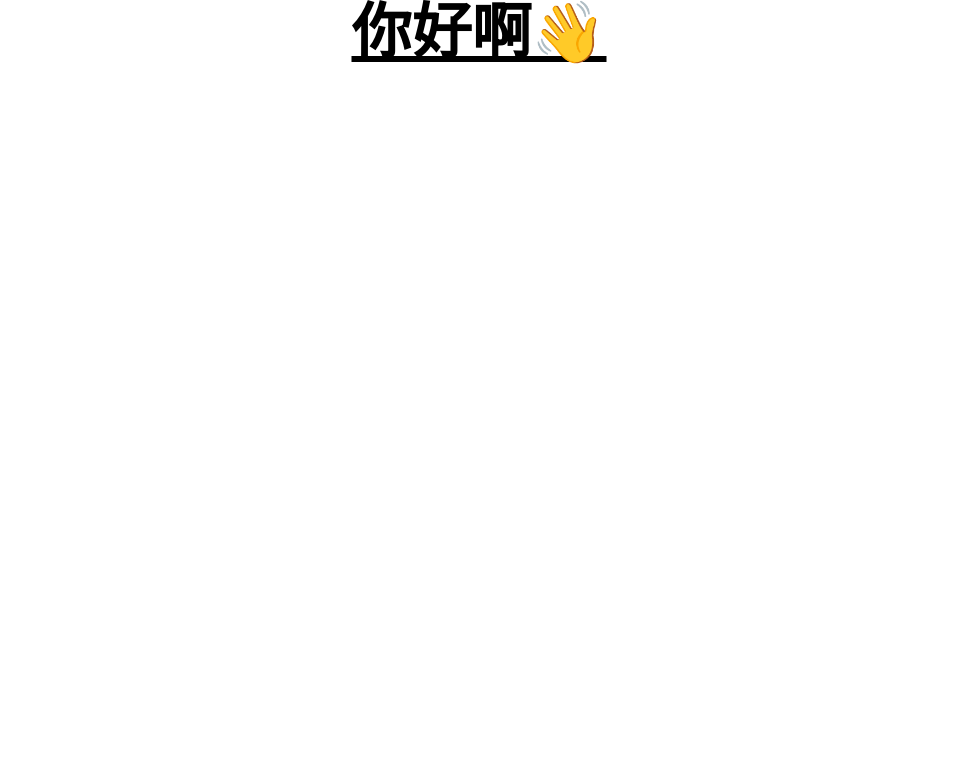
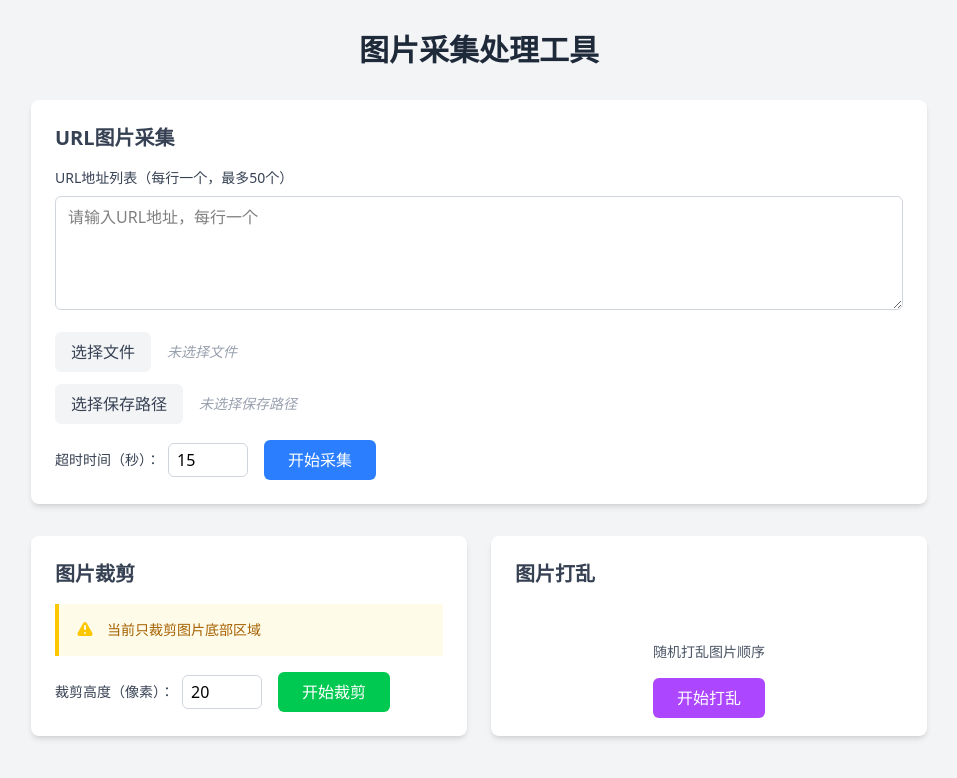
Before and after one commit to go-road/wx-graph-crawl, a Vue app in the folder frontend/: page / in a window 1280 px wide. Shown: the top 778 px of the page, without its empty margins (161-1118 px from the left). Built offline with nearby package versions, Linux system fonts and the light colour scheme.

Commit message:
界面第一版

```diff
--- a/frontend/src/App.vue
+++ b/frontend/src/App.vue
@@ -1,12 +1,196 @@
+<template>
+  <div class="min-h-screen bg-gray-100 p-8">
+    <div class="max-w-4xl mx-auto space-y-8">
+      <!-- 标题 -->
+      <h1 class="text-3xl font-bold text-gray-800 text-center mb-8">图片采集处理工具</h1>
 
+      <!-- 功能区1：URL采集 -->
+      <div class="bg-white rounded-lg shadow-md p-6">
+        <h2 class="text-xl font-semibold text-gray-700 mb-4">URL图片采集</h2>
+        <div class="space-y-4">
+          <!-- URL输入区域 -->
+          <div>
+            <label class="block text-sm font-medium text-gray-700 mb-2">URL地址列表（每行一个，最多50个）</label>
+            <textarea
+              v-model="urls"
+              rows="4"
+              class="w-full px-3 py-2 border border-gray-300 rounded-md focus:outline-none focus:ring-2 focus:ring-blue-500"
+              placeholder="请输入URL地址，每行一个"
+            ></textarea>
+          </div>
 
-<template>
-  <h1 class="text-6xl font-bold underline text-center">你好啊👋</h1>
+          <!-- 文件选择和保存路径区域 -->
+          <div class="space-y-3">
+            <div class="flex items-center space-x-4">
+              <button
+                @click="selectFile"
+                class="px-4 py-2 bg-gray-100 text-gray-700 rounded-md hover:bg-gray-200 focus:outline-none focus:ring-2 focus:ring-gray-500"
+              >
+                选择文件
+              </button>
+              <div class="flex-1">
+                <div v-if="selectedFilePath" class="text-sm text-gray-600 bg-gray-50 p-2 rounded border border-gray-200">
+                  <span class="font-medium">已选择文件：</span>
+                  <span class="text-blue-600 break-all">{{ selectedFilePath }}</span>
+                </div>
+                <div v-else class="text-sm text-gray-400 italic">
+                  未选择文件
+                </div>
+              </div>
+            </div>
+
+            <div class="flex items-center space-x-4">
+              <button
+                @click="selectSavePath"
+                class="px-4 py-2 bg-gray-100 text-gray-700 rounded-md hover:bg-gray-200 focus:outline-none focus:ring-2 focus:ring-gray-500"
+              >
+                选择保存路径
+              </button>
+              <div class="flex-1">
+                <div v-if="savePath" class="text-sm text-gray-600 bg-gray-50 p-2 rounded border border-gray-200">
+                  <span class="font-medium">保存路径：</span>
+                  <span class="text-blue-600 break-all">{{ savePath }}</span>
+                </div>
+                <div v-else class="text-sm text-gray-400 italic">
+                  未选择保存路径
+                </div>
+              </div>
+            </div>
+          </div>
+
+          <!-- 超时时间和开始采集按钮 -->
+          <div class="flex items-center space-x-4">
+            <div class="flex items-center">
+              <label class="text-sm text-gray-700 mr-2">超时时间（秒）：</label>
+              <input
+                type="number"
+                v-model="timeout"
+                min="1"
+                max="50"
+                class="w-20 px-2 py-1 border border-gray-300 rounded-md focus:outline-none focus:ring-2 focus:ring-blue-500"
+              />
+            </div>
+            <button
+              @click="startCrawling"
+              :disabled="isCrawling"
+              class="px-6 py-2 bg-blue-500 text-white rounded-md hover:bg-blue-600 focus:outline-none focus:ring-2 focus:ring-blue-500 disabled:opacity-50"
+            >
+              {{ isCrawling ? '采集中...' : '开始采集' }}
+            </button>
+          </div>
+
+          <!-- 进度条 -->
+          <div v-if="isCrawling" class="w-full bg-gray-200 rounded-full h-2.5">
+            <div
+              class="bg-blue-500 h-2.5 rounded-full transition-all duration-300"
+              :style="{ width: `${progress}%` }"
+            ></div>
+          </div>
+        </div>
+      </div>
+
+      <!-- 功能区2和3：图片裁剪和打乱 -->
+      <div class="grid grid-cols-2 gap-6">
+        <!-- 功能区2：图片裁剪 -->
+        <div class="bg-white rounded-lg shadow-md p-6">
+          <h2 class="text-xl font-semibold text-gray-700 mb-4">图片裁剪</h2>
+          <div class="space-y-4">
+            <div class="bg-yellow-50 border-l-4 border-yellow-400 p-4 mb-4">
+              <div class="flex">
+                <div class="flex-shrink-0">
+                  <svg class="h-5 w-5 text-yellow-400" xmlns="http://www.w3.org/2000/svg" viewBox="0 0 20 20" fill="currentColor">
+                    <path fill-rule="evenodd" d="M8.257 3.099c.765-1.36 2.722-1.36 3.486 0l5.58 9.92c.75 1.334-.213 2.98-1.742 2.98H4.42c-1.53 0-2.493-1.646-1.743-2.98l5.58-9.92zM11 13a1 1 0 11-2 0 1 1 0 012 0zm-1-8a1 1 0 00-1 1v3a1 1 0 002 0V6a1 1 0 00-1-1z" clip-rule="evenodd" />
+                  </svg>
+                </div>
+                <div class="ml-3">
+                  <p class="text-sm text-yellow-700 font-medium">
+                    当前只裁剪图片底部区域
+                  </p>
+                </div>
+              </div>
+            </div>
+            <div class="flex items-center space-x-4">
+              <div class="flex items-center">
+                <label class="text-sm text-gray-700 mr-2">裁剪高度（像素）：</label>
+                <input
+                  type="number"
+                  v-model="cropHeight"
+                  min="1"
+                  max="500"
+                  class="w-20 px-2 py-1 border border-gray-300 rounded-md focus:outline-none focus:ring-2 focus:ring-blue-500"
+                />
+              </div>
+              <button
+                @click="startCropping"
+                :disabled="isCropping"
+                class="px-6 py-2 bg-green-500 text-white rounded-md hover:bg-green-600 focus:outline-none focus:ring-2 focus:ring-green-500 disabled:opacity-50"
+              >
+                {{ isCropping ? '裁剪中...' : '开始裁剪' }}
+              </button>
+            </div>
+          </div>
+        </div>
+
+        <!-- 功能区3：图片打乱 -->
+        <div class="bg-white rounded-lg shadow-md p-6">
+          <h2 class="text-xl font-semibold text-gray-700 mb-4">图片打乱</h2>
+          <div class="flex flex-col items-center justify-center h-full">
+            <p class="text-sm text-gray-600 mb-4">随机打乱图片顺序</p>
+            <button
+              @click="startShuffling"
+              :disabled="isShuffling"
+              class="px-6 py-2 bg-purple-500 text-white rounded-md hover:bg-purple-600 focus:outline-none focus:ring-2 focus:ring-purple-500 disabled:opacity-50"
+            >
+              {{ isShuffling ? '打乱中...' : '开始打乱' }}
+            </button>
+          </div>
+        </div>
+      </div>
+    </div>
+  </div>
 </template>
 
 <script setup>
+import { ref } from 'vue'
+
+// 状态变量
+const urls = ref('')
+const selectedFilePath = ref('')
+const savePath = ref('')
+const timeout = ref(15)
+const progress = ref(0)
+const cropHeight = ref(20)
+
+// 操作状态
+const isCrawling = ref(false)
+const isCropping = ref(false)
+const isShuffling = ref(false)
+
+// 方法
+const selectFile = () => {
+  // TODO: 实现文件选择逻辑
+}
+
+const selectSavePath = () => {
+  // TODO: 实现保存路径选择逻辑
+}
+
+const startCrawling = () => {
+  isCrawling.value = true
+  // TODO: 实现图片采集逻辑
+}
+
+const startCropping = () => {
+  isCropping.value = true
+  // TODO: 实现图片裁剪逻辑
+}
+
+const startShuffling = () => {
+  isShuffling.value = true
+  // TODO: 实现图片打乱逻辑
+}
 </script>
 
 <style>
-
+/* 可以添加自定义样式 */
 </style>
```
